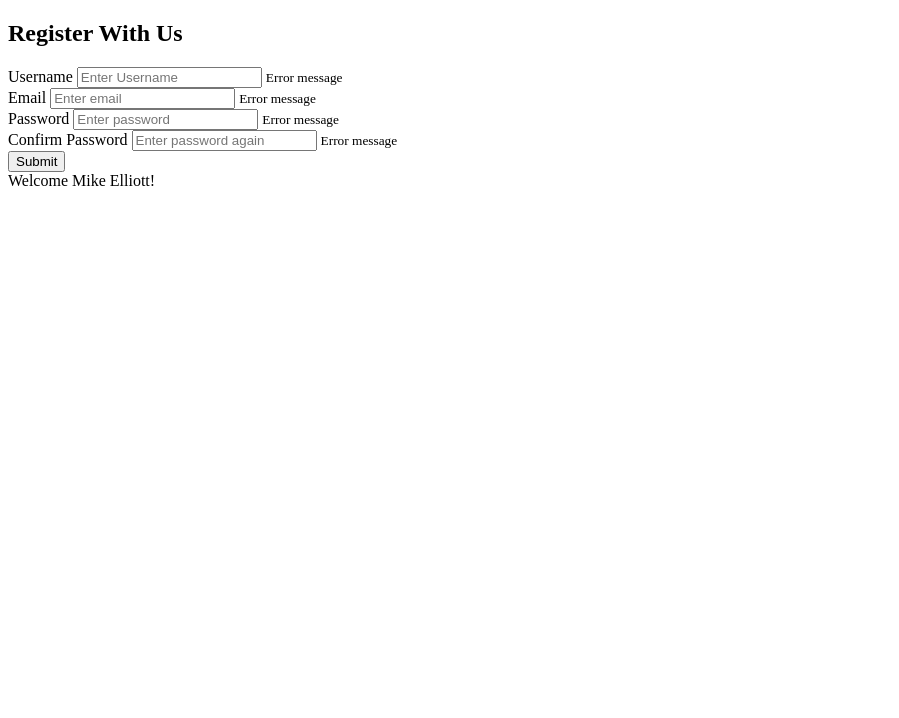
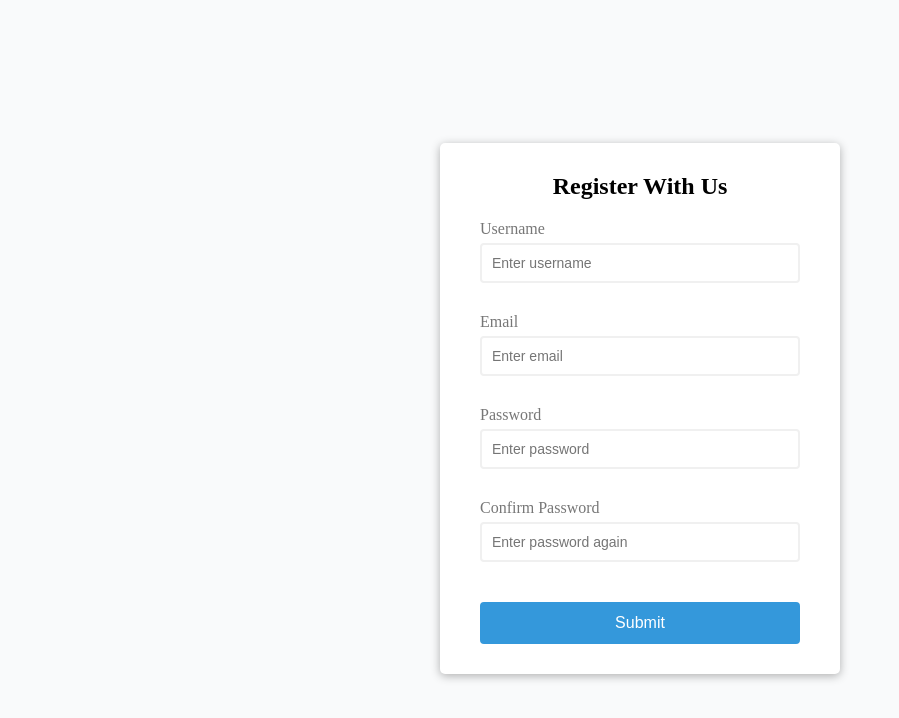
Before and after one commit to melliottgithub/JS-projects, a website: page 1-Form-Validator/index.html in a window 1280 px wide. Shown: the whole page, without its empty margins (0-899 px from the left). Drawn offline with Linux system fonts and the light colour scheme.

Commit message:
html-css

```diff
--- a/1-Form-Validator/index.html
+++ b/1-Form-Validator/index.html
@@ -3,6 +3,7 @@
   <head>
     <meta charset="UTF-8" />
     <meta name="viewport" content="width=device-width, initial-scale=1.0" />
+    <link rel="stylesheet" href="/css/styles.css">
     <title>Form Validator</title>
   </head>
   <body>
@@ -11,7 +12,7 @@
         <h2>Register With Us</h2>
         <div class="form-control">
           <label for="username">Username</label>
-          <input type="text" placeholder="Enter Username" id="username" />
+          <input type="text" placeholder="Enter username" id="username" />
           <small>Error message</small>
         </div>
         <div class="form-control">
--- a/1-Form-Validator/script.js
+++ b/1-Form-Validator/script.js
@@ -1,7 +1,10 @@
-var firstName = "Mike";
-var lastName = "Elliott"
-document.write(`Welcome ${firstName} ${lastName}!`);
+const form = document.getElementById("form");
+const username = document.getElementById("username");
+const email = document.getElementById("email");
+const password = document.getElementById("password");
+const password2 = document.getElementById("password2");
 
-function test() {
-  if (name === "Mike") return;
-}
+form.addEventListener("submit", (e) => {
+  e.preventDefault();
+  console.log("submit");
+});
--- a/1-Form-Validator/styles.scss
+++ /dev/null
@@ -1,10 +0,0 @@
-@import url("https://fonts.googleapis.com/css2?family=Open+Sans:ital,wght@0,300;0,400;0,600;0,700;0,800;1,300;1,400;1,600;1,700;1,800&display=swap");
-
-* {
-  box-sizing: border-box;
-}
-
-body {
-  background-color: #f9fafb;
-  font-family: "Opens Sans", "sans-serif";
-}
--- /dev/null
+++ b/scss/styles.scss
@@ -0,0 +1,82 @@
+@import url("https://fonts.googleapis.com/css2?family=Open+Sans:ital,wght@0,300;0,400;0,600;0,700;0,800;1,300;1,400;1,600;1,700;1,800&display=swap");
+
+$gray: #777;
+$error: #e74c3c;
+$success: #2ecc71;
+
+* {
+  box-sizing: border-box;
+}
+body {
+  background-color: #f9fafb;
+  font-family: "Opens Sans", "sans-serif";
+  display: flex;
+  align-items: center;
+  justify-content: center;
+  min-height: 100vh;
+}
+.container {
+  background-color: #fff;
+  border-radius: 5px;
+  box-shadow: 0 2px 10px rgba(0, 0, 0, 0.3);
+  width: 400px;
+}
+h2 {
+  text-align: center;
+  margin: 0 0 20px;
+}
+.form {
+  padding: 30px 40px;
+  &-control {
+    margin-bottom: 10px;
+    padding-bottom: 20px;
+    position: relative;
+    label {
+      color: $gray;
+      display: block;
+      margin-bottom: 5px;
+    }
+    input {
+      border: 2px solid #f0f0f0;
+      border-radius: 4px;
+      display: block;
+      width: 100%;
+      padding: 10px;
+      font-size: 14px;
+      &:focus {
+        outline: 0;
+        border-color: $gray;
+      }
+    }
+    &.success input {
+      border-color: $success;
+    }
+    &.error {
+      input {
+        border-color: $error;
+      }
+      small {
+        visibility: visible;
+      }
+    }
+    small {
+      color: $error;
+      position: absolute;
+      bottom: 0;
+      left: 0;
+      visibility: hidden;
+    }
+  }
+  button {
+    cursor: pointer;
+    background-color: #3498db;
+    border: 2px solid #3498db;
+    border-radius: 4px;
+    color: #fff;
+    display: block;
+    font-size: 16px;
+    padding: 10px;
+    margin-top: 20px;
+    width: 100%;
+  }
+}
```
Also changed, not shown: package.json (added, +25 -0 lines), css/styles.css (added), 1 other file.
